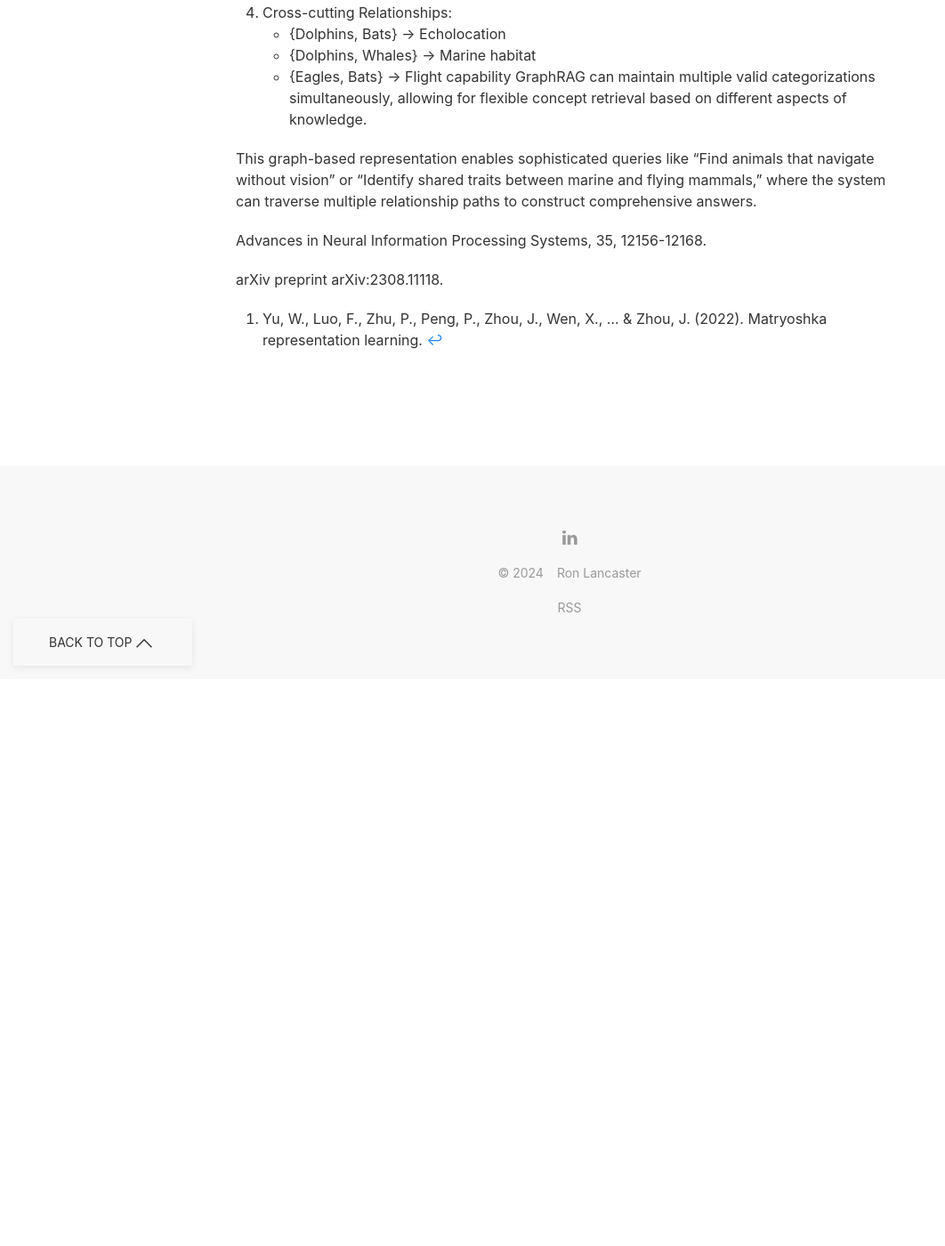
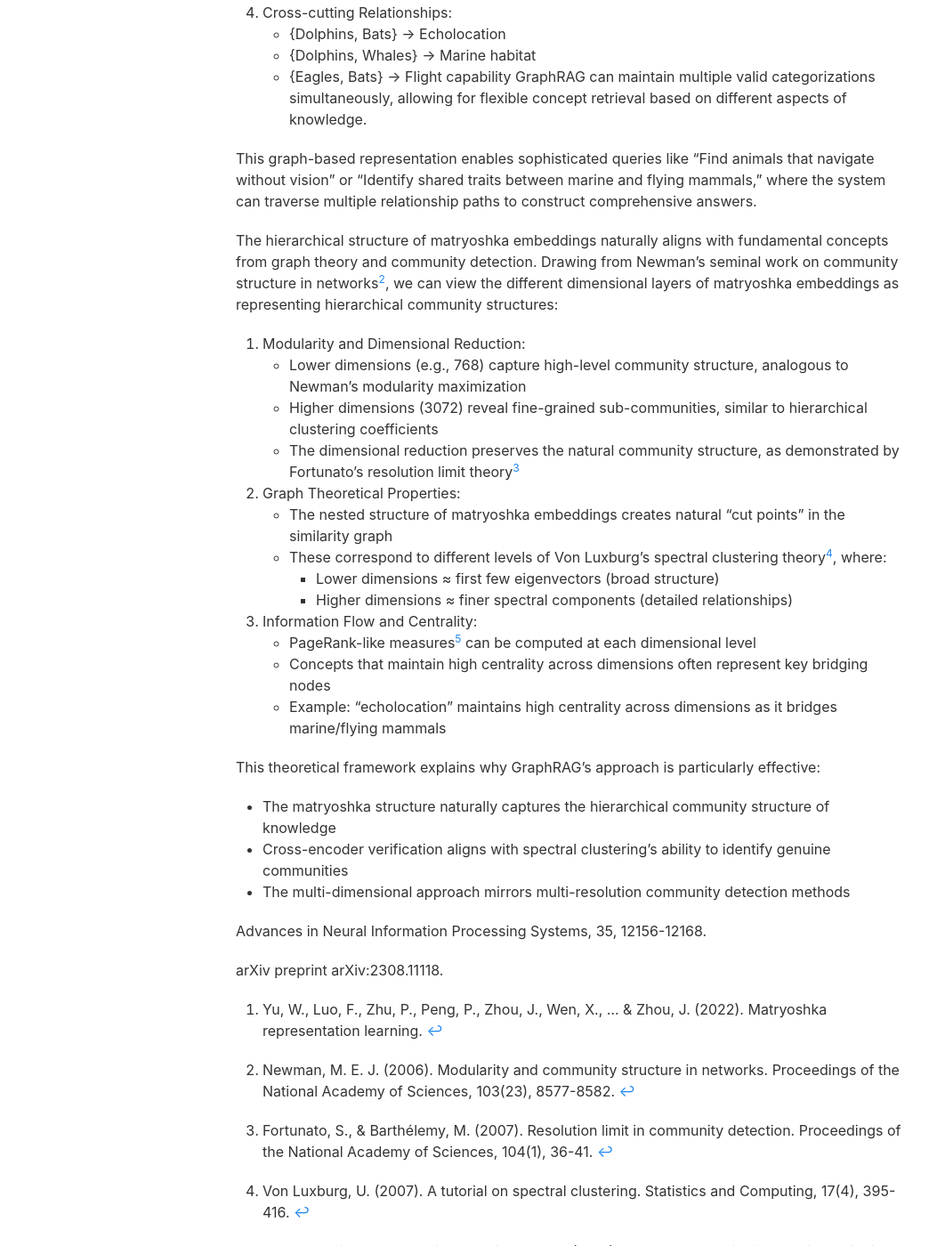
Before and after one commit to nyvyn/nyvyn.github.io, a Jekyll site: the page built from _notes/2024-12-24-graph-embeddings.markdown, in a window 1280 px wide and 1400 px high, scrolled down 5910 px. Shown: the whole window at 89% size, without its empty margins (0-1062 px from the left). Built offline with Jekyll 4.4.1, drawn with Linux system fonts in a browser that asks for light colours; before the commit the page ends 6673 px from its top, so only the background shows below that; some of the changed text lies outside the part shown.

Commit message:
feat: Add theoretical framework connecting matryoshka embeddings to graph theory and community detection

```diff
--- a/_notes/2024-12-24-graph-embeddings.markdown
+++ b/_notes/2024-12-24-graph-embeddings.markdown
@@ -256,7 +256,37 @@ This graph-based representation enables sophisticated queries like "Find animals
 "Identify shared traits between marine and flying mammals," where the system can traverse multiple relationship paths
 to construct comprehensive answers.
 
+The hierarchical structure of matryoshka embeddings naturally aligns with fundamental concepts from graph theory and
+community detection. Drawing from Newman's seminal work on community structure in networks[^3], we can view the
+different dimensional layers of matryoshka embeddings as representing hierarchical community structures:
+
+1. Modularity and Dimensional Reduction:
+   - Lower dimensions (e.g., 768) capture high-level community structure, analogous to Newman's modularity maximization
+   - Higher dimensions (3072) reveal fine-grained sub-communities, similar to hierarchical clustering coefficients
+   - The dimensional reduction preserves the natural community structure, as demonstrated by Fortunato's resolution
+     limit theory[^4]
+
+2. Graph Theoretical Properties:
+   - The nested structure of matryoshka embeddings creates natural "cut points" in the similarity graph
+   - These correspond to different levels of Von Luxburg's spectral clustering theory[^5], where:
+     * Lower dimensions ≈ first few eigenvectors (broad structure)
+     * Higher dimensions ≈ finer spectral components (detailed relationships)
+
+3. Information Flow and Centrality:
+   - PageRank-like measures[^6] can be computed at each dimensional level
+   - Concepts that maintain high centrality across dimensions often represent key bridging nodes
+   - Example: "echolocation" maintains high centrality across dimensions as it bridges marine/flying mammals
+
+This theoretical framework explains why GraphRAG's approach is particularly effective:
+- The matryoshka structure naturally captures the hierarchical community structure of knowledge
+- Cross-encoder verification aligns with spectral clustering's ability to identify genuine communities
+- The multi-dimensional approach mirrors multi-resolution community detection methods
+
 [^1]: Yu, W., Luo, F., Zhu, P., Peng, P., Zhou, J., Wen, X., ... & Zhou, J. (2022). Matryoshka representation learning.
+[^3]: Newman, M. E. J. (2006). Modularity and community structure in networks. Proceedings of the National Academy of Sciences, 103(23), 8577-8582.
+[^4]: Fortunato, S., & Barthélemy, M. (2007). Resolution limit in community detection. Proceedings of the National Academy of Sciences, 104(1), 36-41.
+[^5]: Von Luxburg, U. (2007). A tutorial on spectral clustering. Statistics and Computing, 17(4), 395-416.
+[^6]: Page, L., Brin, S., Motwani, R., & Winograd, T. (1999). The PageRank citation ranking: Bringing order to the web. Stanford InfoLab.
 Advances in Neural Information Processing Systems, 35, 12156-12168.
 
 [^2]: Liu, S., Thudumu, S., Cheng, H. et al. (2023). GraphRAG: Unlocking LLM Power for Knowledge Graphs.
```
